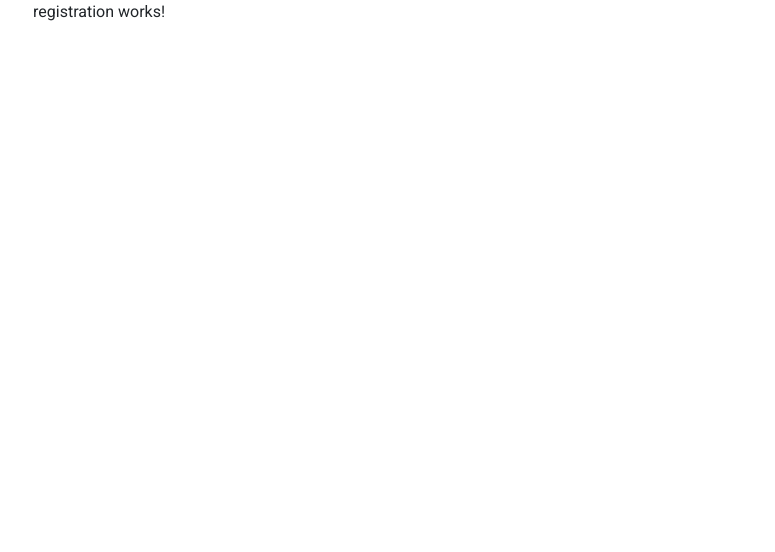
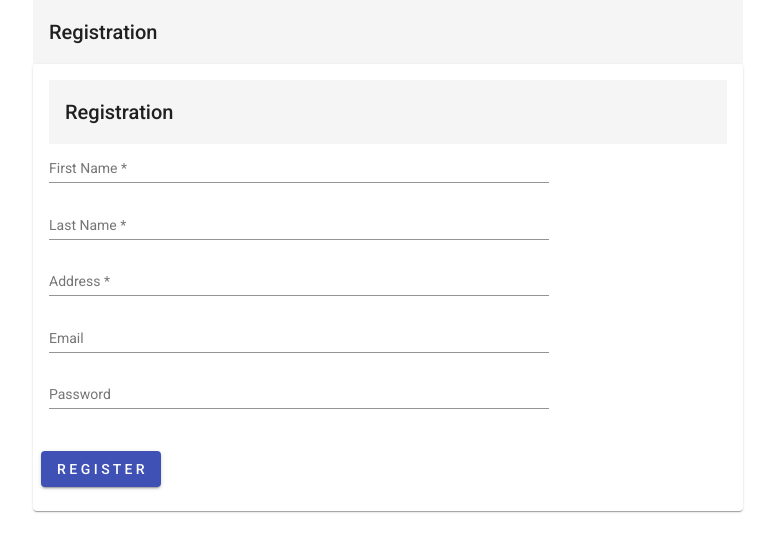
Before and after one commit to theunforg1ven/twitter-dealer, an Angular app in the folder TwitterDealer/TwitterDealer.WebClientApp/ClientApp/: page /user/registration in a window 1280 px wide. Shown: the top 552 px of the page, without its empty margins (252-1027 px from the left). Built offline with nearby package versions, Linux system fonts and the light colour scheme.

Commit message:
Created register md form

```diff
--- a/TwitterDealer/TwitterDealer.WebClientApp/ClientApp/src/app/user/registration/registration.component.css
+++ b/TwitterDealer/TwitterDealer.WebClientApp/ClientApp/src/app/user/registration/registration.component.css
@@ -0,0 +1,9 @@
+.my-form{
+    min-width: 150px;
+    max-width: 500px;
+    width: 100%;
+  }
+
+  .full-width {
+    width: 100%;
+  }
--- a/TwitterDealer/TwitterDealer.WebClientApp/ClientApp/src/app/user/registration/registration.component.html
+++ b/TwitterDealer/TwitterDealer.WebClientApp/ClientApp/src/app/user/registration/registration.component.html
@@ -1,3 +1,37 @@
-<p>
-  registration works!
-</p>
+<mat-toolbar>
+  <span>Registration</span>
+</mat-toolbar>
+<mat-card class="my-card">
+  <mat-card-content>
+    <mat-toolbar>
+      <span>Registration</span>
+    </mat-toolbar>
+       <mat-card-content>
+          <form class="my-form">
+            <mat-form-field class="full-width">
+              <mat-label>First Name</mat-label>
+              <input  matInput  placeholder="First name"  name="fname"  required>
+           </mat-form-field>
+           <mat-form-field class="full-width">
+              <mat-label>Last Name</mat-label>
+              <input  matInput  placeholder="Last Name" name="lname"  required>
+           </mat-form-field>
+           <mat-form-field class="full-width">
+              <mat-label>Address</mat-label>
+              <input  matInput  placeholder="Address" name="address"  required>
+           </mat-form-field>
+           <mat-form-field class="full-width">
+              <mat-label>Email</mat-label>
+              <input  matInput  placeholder="Email" name="email">
+           </mat-form-field>
+           <mat-form-field class="full-width">
+              <mat-label>Password</mat-label>
+              <input  matInput  placeholder="Password"  name="password">
+           </mat-form-field>
+          </form>
+       </mat-card-content>
+       <mat-card-actions>
+        <button mat-raised-button (click)="register()" color="primary">R E G I S T E R</button>
+       </mat-card-actions>
+  </mat-card-content>
+</mat-card>
```
